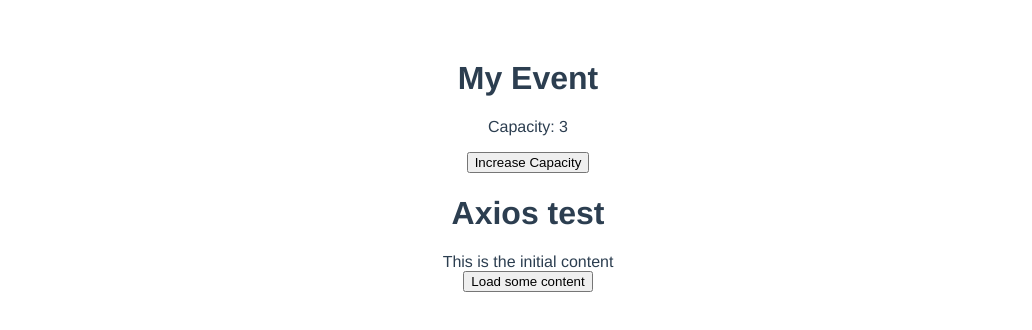
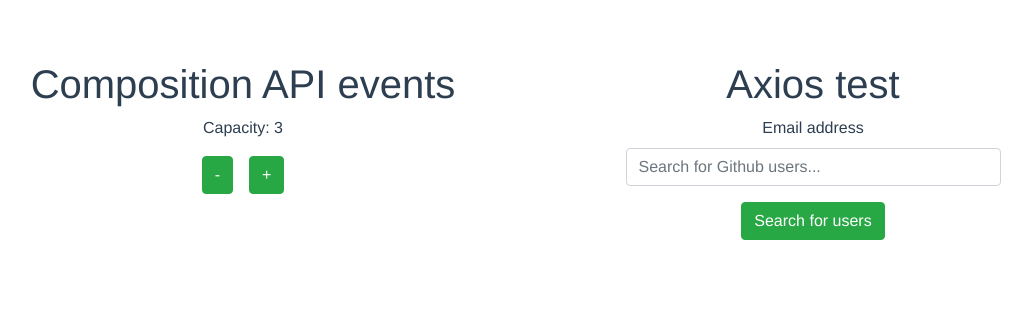
Before and after one commit to lauri108/vue3, a Vue app: page / in a window 1280 px wide. Shown: the top 330 px of the page, without its empty margins (112-1144 px from the left). Built offline with nearby package versions, Linux system fonts and the light colour scheme.

Commit message:
Bootstrap, composition api, separate components

```diff
--- a/package.json
+++ b/package.json
@@ -9,8 +9,12 @@
   },
   "dependencies": {
     "axios": "^0.21.0",
+    "bootstrap": "^4.5.2",
     "core-js": "^3.6.5",
-    "vue": "^3.0.0",
+    "devtools": "^6.7.0",
+    "jquery": "^3.5.1",
+    "popper.js": "^1.16.1",
+    "vue": "^3.0.2",
     "vuex": "^3.5.1"
   },
   "devDependencies": {
--- a/src/App.vue
+++ b/src/App.vue
@@ -1,29 +1,24 @@
 <template>
   <div>
-    <h1>My Event</h1>
-    <p>Capacity: {{ capacity }}</p>
-    <button @click="increaseCapacity()">Increase Capacity</button>
-    <axios-test />
+    <div class="container">
+      <div class="row">
+        <div class="col"><composition-buttons /></div>
+        <div class="col"><axios-test /></div>
+      </div>
+    </div>
+
   </div>
 </template>
 
 <script>
-import { ref } from "vue";
+
 import AxiosTest from "./components/AxiosTest"
+import CompositionButtons from "./components/CompositionButtons"
 
 export default {
   components: {
-    AxiosTest
-  },
-
-  // Below setup() function is an example of Composition API
-  setup() {
-    const capacity = ref(3);
-
-    function increaseCapacity() {
-      capacity.value++;
-    }
-    return { capacity, increaseCapacity };
+    AxiosTest,
+    CompositionButtons
   }
 };
 </script>
--- a/src/components/AxiosTest.vue
+++ b/src/components/AxiosTest.vue
@@ -1,8 +1,25 @@
 <template>
   <div class="axios-test">
     <h1>Axios test</h1>
-    <div>{{content}}</div>
-    <button @click="loadContent">Load some content</button>
+    <div class="container w-75">
+    <form>
+      <div class="form-group">
+        <label for="exampleFormControlInput1">Email address</label>
+        <input type="text" v-model="usernameToSearch" class="form-control" id="exampleFormControlInput1" placeholder="Search for Github users...">
+      </div>
+      <button type="submit" class="btn btn-success" @click.prevent="loadContent">Search for users</button>
+    </form>
+    </div>
+    <div class="container w-75" v-if="listOfUsers.length > 0">
+      <div v-for="user in listOfUsers" v-bind:key="user.id" class="card" style="width: 18rem;">
+        <img :src="user.avatar_url" class="card-img-top" alt="...">
+        <div class="card-body">
+          <h5 class="card-title">USER: {{user.login}}</h5>
+          <p class="card-text">ID: {{user.id}}</p>
+          <a :href="user.html_url" target="_blank" class="btn btn-primary">Go to {{user.login}}'s profile</a>
+        </div>
+      </div>
+    </div>
   </div>
 </template>
 
@@ -13,14 +30,14 @@
 export default {
   name: 'AxiosTest',
   setup() {
-    const content = ref("This is the initial content");
-
+    const listOfUsers = ref([]);
+    const usernameToSearch = ref("");
     function loadContent() {
-      axios.get('https://api.github.com/users/phantomjs').then(res => {
-        this.content = res
+      axios.get(`https://api.github.com/search/users?q=${this.usernameToSearch}`).then(response => {
+        this.listOfUsers = response.data.items
       })
     }
-    return { content, loadContent };
+    return { listOfUsers, loadContent, usernameToSearch };
   }
 }
 </script>
--- /dev/null
+++ b/src/components/CompositionButtons.vue
@@ -0,0 +1,23 @@
+<template>
+    <div>
+        <h1>Composition API events</h1>
+        <p>Capacity: {{ capacity }}</p>
+        <button class="btn btn-success mr-3" @click="changeCapacity('-')">-</button>
+        <button class="btn btn-success" @click="changeCapacity('+')">+</button>
+    </div>
+</template>
+<script>
+import { ref } from "vue";
+
+export default {
+    // Below setup() function is an example of Composition API
+    setup() {
+      const capacity = ref(3);
+
+      function changeCapacity(plusOrMinus) {
+        capacity.value = eval(`${capacity.value} ${plusOrMinus} 1`);
+      }
+      return { capacity, changeCapacity };
+    }
+}
+</script>
--- a/src/main.js
+++ b/src/main.js
@@ -1,4 +1,6 @@
 import { createApp } from 'vue'
 import App from './App.vue'
+import 'bootstrap'
+import 'bootstrap/dist/css/bootstrap.min.css'
 
 createApp(App).mount('#app')
```
Also changed, not shown: 1 other file (tests, documents, lock files or other folders).
